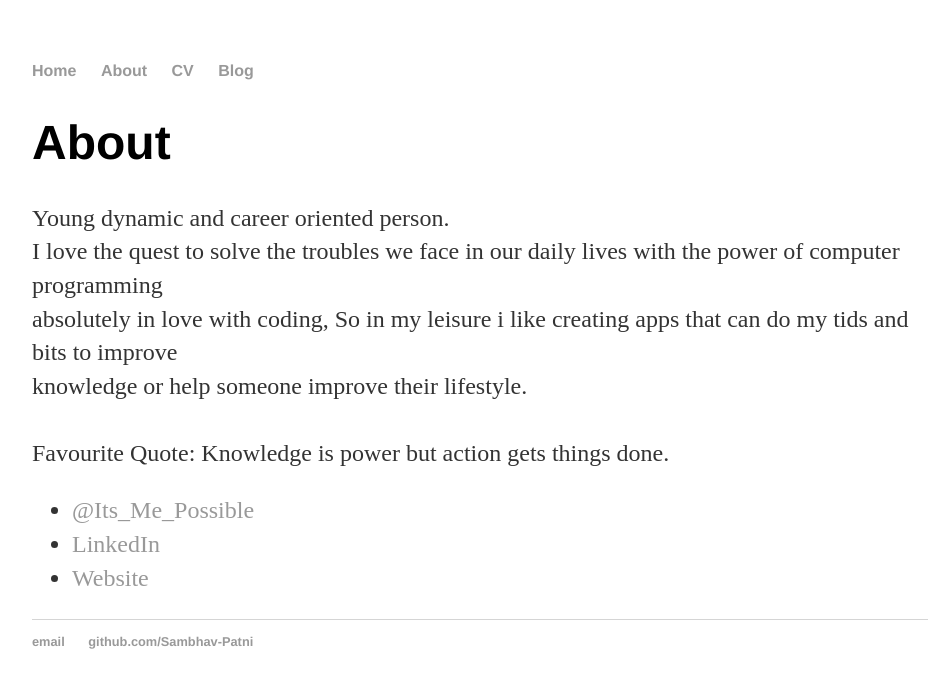
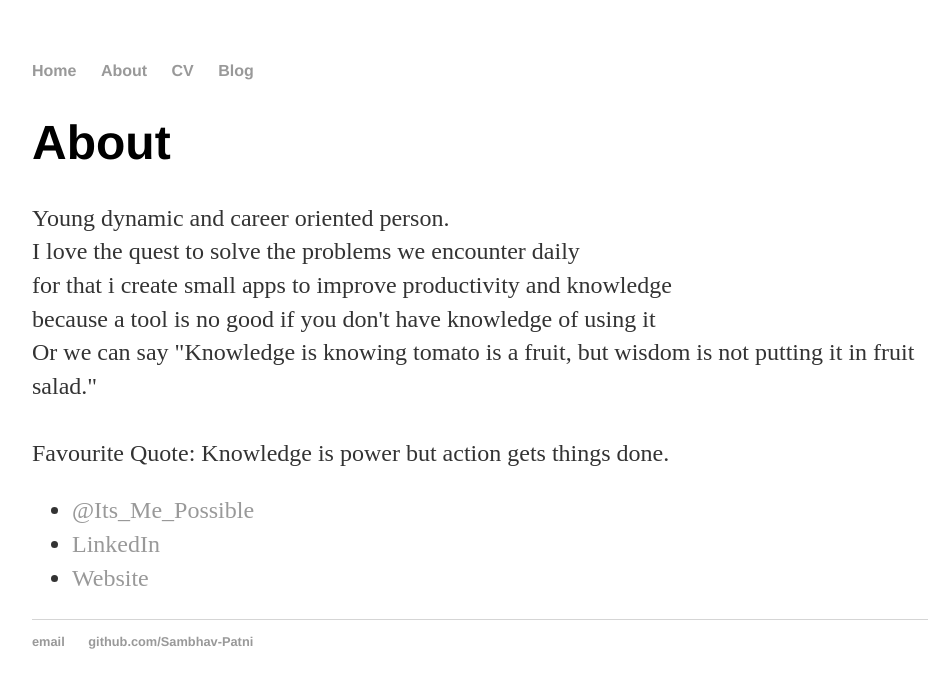
Before and after one commit to Sambhav-Patni/Sambhav-Patni.github.io, a Jekyll site: the page built from about/index.html, in a window 1280 px wide. Shown: the top 688 px of the page, without its empty margins (160-1103 px from the left). Built offline with Jekyll 4.4.1, drawn with Linux system fonts in a browser that asks for light colours.

Commit message:
Update index.html
content improvement

```diff
--- a/about/index.html
+++ b/about/index.html
@@ -6,10 +6,12 @@ title: About Sambhav Patni
 		<div class="about">
 			<h1>About</h1>
 			<p>Young dynamic and career oriented person. <br/>
-			I love the quest to solve the troubles we face in our daily lives with the power of computer programming<br/>
-absolutely in love with coding, So in my leisure i like creating apps that can do my tids and bits to improve <br/>knowledge or help someone improve their lifestyle.<br/>
+			I love the quest to solve the problems we encounter daily<br/>
+			for that i create small apps to improve productivity and knowledge<br/>
+			because a tool is no good if you don't have knowledge of using it<br/>
+			Or we can say "Knowledge is knowing tomato is a fruit, but wisdom is not putting it in fruit salad."<br/>
 
-<br/>Favourite Quote: Knowledge is power but action gets things done.
+		<br/>Favourite Quote: Knowledge is power but action gets things done.
 				</p>
 
 			<ul class="contacts">
```
